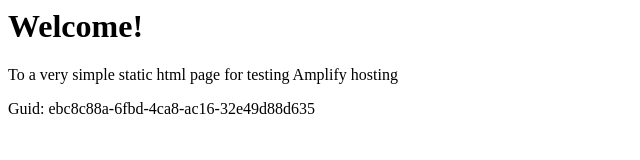
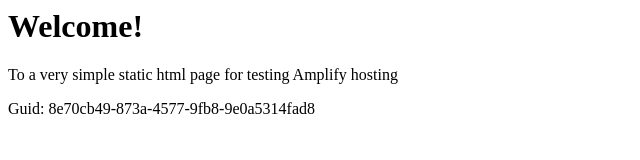
Before and after one commit to aws-aemilia-nrt/Github-PR-Commit-Integration-Test-DoNotTouch-Gith-BKMSSQOA-v1-preprod-ap-northeast-1, a website: page src/index.html in a window 1280 px wide. Shown: the full height of the page, 0-640 px from the left. Drawn offline with Linux system fonts and the light colour scheme.

Commit message:
commit from integ tests

```diff
--- a/src/index.html
+++ b/src/index.html
@@ -12,6 +12,6 @@
 <body>
     <h1>Welcome!</h1>
     <p>To a very simple static html page for testing Amplify hosting</p>
-    <p>Guid: ebc8c88a-6fbd-4ca8-ac16-32e49d88d635</p></body>
+    <p>Guid: 8e70cb49-873a-4577-9fb8-9e0a5314fad8</p></body>
 
 </html>
```
